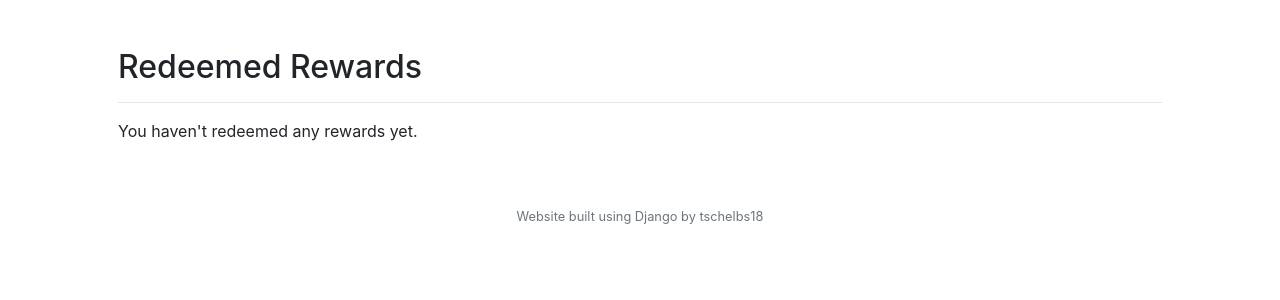
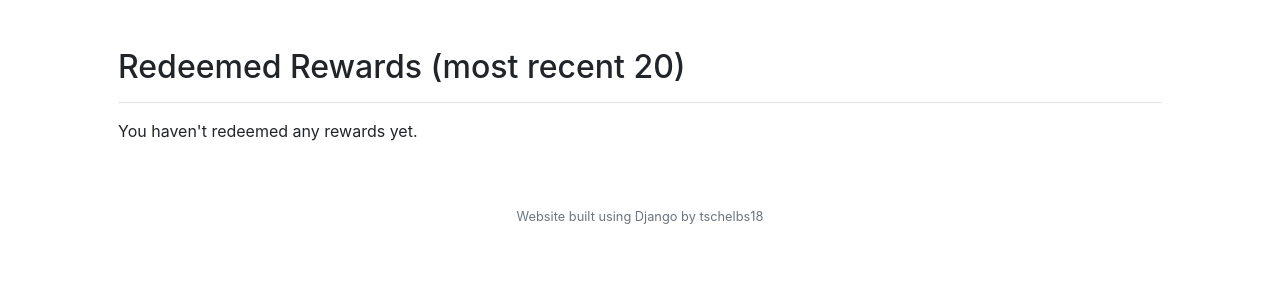
Before and after one commit to tschelbs18/fruitful, a Django app: page /past_rewards in a window 1280 px wide. Shown: the part 64-364 px from the top of the page. Run offline with Django 3.2, Linux system fonts and the light colour scheme; the visitor is signed in with stand-in values (Sample User, id 1); some libraries are stand-ins or nearby versions.

Commit message:
Added limits on number of tasks/custom rewards

```diff
--- a/tasks/templates/tasks/base.html
+++ b/tasks/templates/tasks/base.html
@@ -86,6 +86,14 @@
                         <li class="nav-item"><a class="nav-link" href="/">Home</a></li>
                         <li class="nav-item"><a class="nav-link" href="/login">Login</a></li>
                         <li class="nav-item"><a class="nav-link" href="/register">Register</a></li>
+                        <li class="nav-item dropdown">
+                          <a class="nav-link dropdown-toggle" href="#" id="navbarDropdownHelp" data-toggle="dropdown" aria-haspopup="true" aria-expanded="false">
+                            Help
+                          </a>
+                          <div class="dropdown-menu" aria-labelledby="navbarDropdownHelp">
+                            <a class="dropdown-item" href="/error_report">Report Error</a>
+                          </div>
+                        </li>
                     </ul>
                 {% endif %}
             </div>
--- a/tasks/templates/tasks/past_rewards.html
+++ b/tasks/templates/tasks/past_rewards.html
@@ -4,7 +4,7 @@
 {% block title %}Rewards{% endblock %}
 
 {% block body %}
-  <h2>Redeemed Rewards</h2>
+  <h2>Redeemed Rewards (most recent 20)</h2>
   <hr>
   {% if redeemed_rewards %}
   <div class="my-3 p-3 bg-white rounded box-shadow" id="custom_head">
--- a/tasks/templates/tasks/past_tasks.html
+++ b/tasks/templates/tasks/past_tasks.html
@@ -4,7 +4,7 @@
 {% block title %}Tasks{% endblock %}
 
 {% block body %}
-  <h2>Completed Tasks</h2>
+  <h2>Completed Tasks (most recent 20)</h2>
   <hr>
   {% if completed_tasks %}
   <div class="my-3 p-3 bg-white rounded box-shadow">
--- a/tasks/views.py
+++ b/tasks/views.py
@@ -4,6 +4,7 @@ from django.http import HttpResponse, HttpResponseRedirect
 from django.urls import reverse
 from django.contrib.auth.models import User
 from django.contrib import messages
+from django.utils.html import format_html
 
 from .models import *
 
@@ -54,6 +55,7 @@ def register_view(request):
         user.save()
         user_profile = UserProfile(user=user)
         user_profile.save()
+        messages.add_message(request, messages.SUCCESS, f"Thank you for making an account, {first_name}. Login here.")
         return HttpResponseRedirect(reverse("login"))
     else:
         return render(request, "tasks/register.html")
@@ -103,6 +105,9 @@ def tasks_view(request):
 
 def add_task(request):
     if request.method == "POST":
+        if len(UserTask.objects.filter(user=request.user, status="Incomplete")) >= 20:
+            messages.add_message(request, messages.ERROR, "Sorry, you can't have more than 20 active tasks at any time. Delete or complete one to add a new one.")
+            return HttpResponseRedirect(reverse("rewards"))
         task = request.POST.get("description")
         size = request.POST.get("size")
         new_task = UserTask(user=request.user, size=size, status="Incomplete", description=task)
@@ -131,13 +136,14 @@ def complete_task(request, task_id):
     profile.current_points += points
     profile.total_points += points
     profile.save()
-    messages.add_message(request, messages.SUCCESS, f"Nice work! You just earned {task.get_points()} points.")
+    msg = format_html(f'Nice work! You just earned {task.get_points()} points. Go grab a <a href="{reverse("rewards")}">reward</a>')
+    messages.add_message(request, messages.SUCCESS, msg)
     return HttpResponseRedirect(reverse("tasks"))
 
 def past_tasks_view(request):
     if request.user.is_authenticated:
         context = {
-            "completed_tasks": UserTask.objects.filter(status='Complete', user=request.user)
+            "completed_tasks": UserTask.objects.filter(status='Complete', user=request.user).order_by('-last_updated_dt')[:20]
         }
         return render(request, "tasks/past_tasks.html", context)
     else:
@@ -158,6 +164,9 @@ def rewards_view(request):
 
 def add_reward(request):
     if request.method == "POST":
+        if len(UserReward.objects.filter(user=request.user, status="Available")) >= 20:
+            messages.add_message(request, messages.ERROR, "Sorry, you can't have more than 20 custom rewards at any time. Delete one to make a new one.")
+            return HttpResponseRedirect(reverse("rewards"))
         description = request.POST.get("description")
         size = request.POST.get("size")
         new_reward = UserReward(user=request.user, size=size, status="Available", description=description)
@@ -170,7 +179,7 @@ def add_reward(request):
 def delete_reward(request, reward_id):
     reward = UserReward.objects.get(id=reward_id)
     reward.delete()
-    messages.add_message(request, messages.INFO, "Reward deleted from available custom rewards.")
+    messages.add_message(request, messages.INFO, f"{reward.description} deleted from available custom rewards.")
     return HttpResponseRedirect(reverse("rewards"))
 
 def redeem_reward(request, reward_id):
@@ -206,7 +215,7 @@ def redeem_standard_reward(request, reward_id):
 def past_rewards_view(request):
     if request.user.is_authenticated:
         context = {
-            "redeemed_rewards": UserReward.objects.filter(status='Used', user=request.user),
+            "redeemed_rewards": UserReward.objects.filter(status='Used', user=request.user).order_by('-last_updated_dt')[:20],
         }
         return render(request, "tasks/past_rewards.html", context)
     else:
@@ -215,11 +224,12 @@ def past_rewards_view(request):
 
 def scoreboard_total_view(request):
     context = {
-        "leaders": UserProfile.objects.order_by('total_points')[:25]
+        "leaders": UserProfile.objects.order_by('-total_points')[:25]
     }
     return render(request, "tasks/total_scoreboard.html", context)
 
 def scoreboard_daily_view(request):
+    # Go user by user and calculate points for tasks completed today. grab top 25 from that
     return render(request, "tasks/daily_scoreboard.html")
 
 def about_view(request):
```
